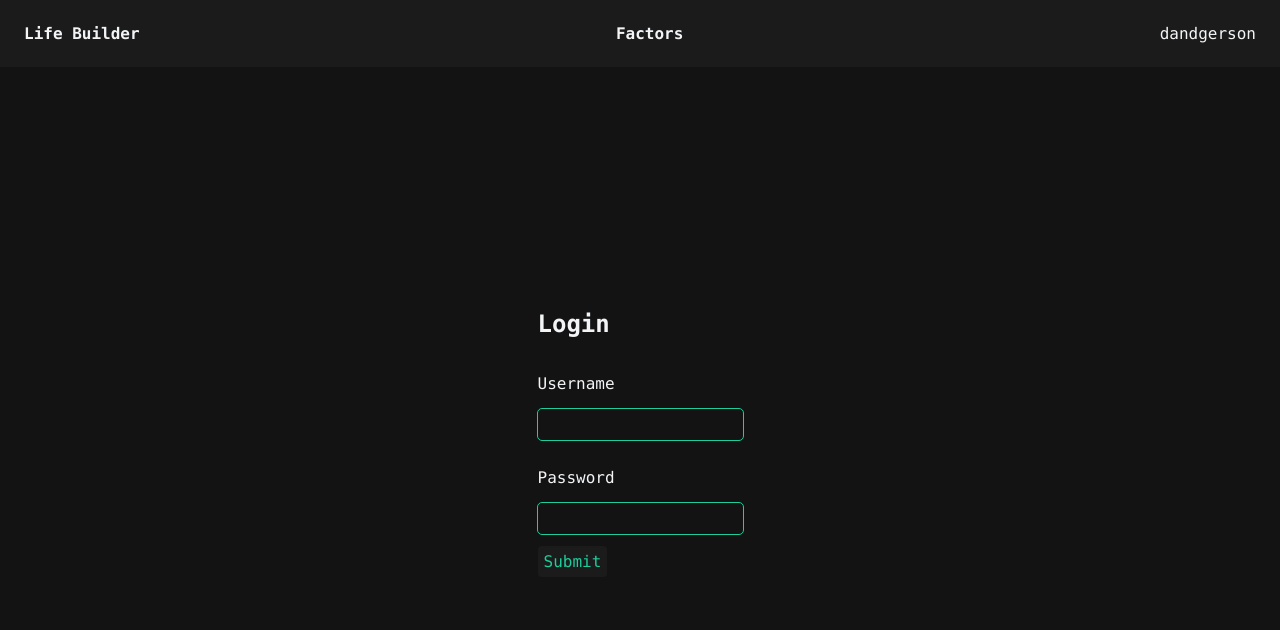
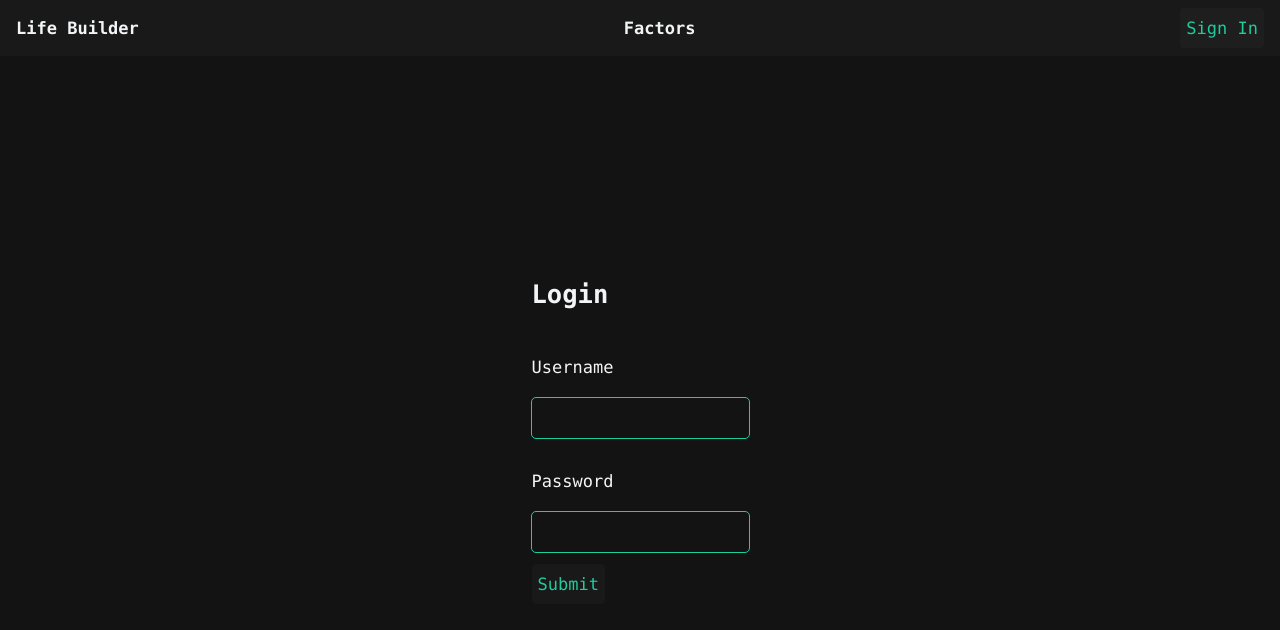
Before and after one commit to dandgerson/life-struggler, a React (Create React App) app: page /login in a window 1280 px wide. Shown: the top 630 px of the page. Built offline with nearby package versions, Linux system fonts and the light colour scheme.

Commit message:
add AuthStatus & tweak styles

```diff
--- a/src/routes/Layout/Layout.module.scss
+++ b/src/routes/Layout/Layout.module.scss
@@ -2,34 +2,6 @@
   display: flex;
   flex-direction: column;
   height: 100vh;
-}
-
-.header,
-.main {
-  padding: 24px;
-}
-
-.header {
-  text-align: right;
-  background-color: var(--background-dimmed);
-
-  display: flex;
-  justify-content: space-between;
-
-  nav {
-    display: flex;
-    gap: 12px;
-  }
-
-  .navlink {
-    font-weight: bold;
-    transition: color var(--transition-props);
-
-    &-active {
-      color: var(--accent);
-      text-shadow: 0px 0px 4px var(--accent);
-    }
-  }
 }
 
 .main {
@@ -40,4 +12,6 @@
 
   align-items: center;
   justify-content: center;
+
+  padding: var(--padding-vertical) var(--padding-horizontal);
 }
--- /dev/null
+++ b/src/routes/Layout/components/Header/AuthStatus.jsx
@@ -0,0 +1,22 @@
+import { useNavigate } from 'react-router-dom'
+
+import { useAuth } from 'services/Auth/AuthContext'
+
+const AuthStatus = () => {
+  const auth = useAuth()
+  const navigate = useNavigate()
+
+  return (
+    <div>
+      {auth.user ? auth.user : (
+        <button
+          onClick={() => navigate('/login')}
+        >
+          Sign In
+        </button>
+      )}
+    </div>
+  )
+}
+
+export default AuthStatus
--- a/src/routes/Layout/components/Header/Header.module.scss
+++ b/src/routes/Layout/components/Header/Header.module.scss
@@ -1,10 +1,11 @@
 .root {
-  padding: 24px;
+  padding: var(--padding-vertical) var(--padding-horizontal);
   text-align: right;
   background-color: var(--background-dimmed);
 
   display: flex;
   justify-content: space-between;
+  align-items: center;
 
   nav {
     display: flex;
--- a/src/routes/Layout/components/Header/index.jsx
+++ b/src/routes/Layout/components/Header/index.jsx
@@ -2,6 +2,8 @@ import { NavLink } from 'react-router-dom'
 import cl from 'clsx'
 
 import s from './Header.module.scss'
+
+import AuthStatus from 'routes/Layout/components/Header/AuthStatus'
 
 const Header = () => (
   <div className={s.root}>
@@ -28,9 +30,7 @@ const Header = () => (
       </NavLink>
     </nav>
 
-    <div>
-      dandgerson
-    </div>
+    <AuthStatus />
   </div>
 )
 
--- a/src/routes/Layout/index.jsx
+++ b/src/routes/Layout/index.jsx
@@ -2,12 +2,9 @@ import { Outlet } from 'react-router-dom'
 
 import s from './Layout.module.scss';
 
-
 import Header from 'routes/Layout/components/Header'
 
 const Layout = () => {
-
-
   return (
     <div className={s.root}>
       <Header />
--- a/src/routes/Login/Login.module.scss
+++ b/src/routes/Login/Login.module.scss
@@ -7,31 +7,4 @@
     flex-direction: column;
     gap: 12px;
   }
-
-  input {
-    outline: 1px solid var(--accent);
-    border-radius: 4px;
-    padding: 6px;
-    transition: box-shadow var(--transition-props);
-    color: var(--text-secondary);
-
-    &:focus {
-      box-shadow: 0px 0px 8px 0px var(--accent);
-    }
-  }
-
-  button {
-    display: block;
-    border-radius: 4px;
-    background-color: var(--background-dimmed);
-    color: var(--accent);
-    padding: 6px;
-    cursor: pointer;
-    transition: box-shadow var(--transition-props), outline var(--transition-props);
-
-    &:hover {
-      box-shadow: 0px 0px 4px 0px var(--accent);
-      outline: 1px solid var(--accent);
-    }
-  }
 }
--- a/src/services/Auth/RequireAuth.jsx
+++ b/src/services/Auth/RequireAuth.jsx
@@ -9,6 +9,10 @@ const RequireAuth = ({ children }) => {
   console.log({ auth })
 
   return auth.user ? children : (
+    // Redirect them to the /login page, but save the current location they were
+    // trying to go to when they were redirected. This allows us to send them
+    // along to that page after they login, which is a nicer user experience
+    // than dropping them off on the home page.
     <Navigate
       to='/login' state={{ from: location }}
       replace
--- a/src/styles/_dark-theme.scss
+++ b/src/styles/_dark-theme.scss
@@ -1,10 +1,10 @@
 body.theme-dark {
-  --dark: rgb(19, 19, 20);
-  --light: rgb(242, 244, 245);
+  --color-dark: 19, 19, 20;
+  --color-light: 242, 244, 245;
 
   --accent: rgb(29, 205, 155);
-  --background: var(--dark);
-  --background-dimmed: rgb(27, 27, 28);
-  --text-main: var(--light);
+  --background: rgb(var(--color-dark));
+  --background-dimmed: rgba(var(--color-light), 0.025);
+  --text-main: rgb(var(--color-light));
   --text-secondary: rgb(178, 187, 203);
 }
--- a/src/styles/_global.scss
+++ b/src/styles/_global.scss
@@ -1,7 +1,8 @@
 body {
   margin: 0;
-  font-family: 'Monaco', -apple-system, BlinkMacSystemFont, 'Segoe UI', 'Roboto', 'Oxygen', 'Ubuntu', 'Cantarell',
-    'Fira Sans', 'Droid Sans', 'Helvetica Neue', sans-serif;
+  font-family: var(--font-family-base);
+  font-size: var(--font-size-base);
+  line-height: var(--line-height-base);
   -webkit-font-smoothing: antialiased;
   -moz-osx-font-smoothing: grayscale;
 
@@ -84,3 +85,30 @@ p {
 code {
   font-family: source-code-pro, Menlo, Monaco, Consolas, 'Courier New', monospace;
 }
+
+input {
+  outline: 1px solid var(--accent);
+  border-radius: 4px;
+  padding: 6px;
+  transition: box-shadow var(--transition-props);
+  color: var(--text-secondary);
+
+  &:focus {
+    box-shadow: 0px 0px 8px 0px var(--accent);
+  }
+}
+
+button {
+  display: block;
+  border-radius: 4px;
+  background-color: var(--background-dimmed);
+  color: var(--accent);
+  padding: 6px;
+  cursor: pointer;
+  transition: box-shadow var(--transition-props), outline var(--transition-props);
+
+  &:hover {
+    box-shadow: 0px 0px 4px 0px var(--accent);
+    outline: 1px solid var(--accent);
+  }
+}
--- a/src/styles/_variables.scss
+++ b/src/styles/_variables.scss
@@ -1,3 +1,11 @@
 body {
   --transition-props: 200ms linear;
+
+  --padding-vertical: calc(1rem * 0.5);
+  --padding-horizontal: 1rem;
+
+  --font-size-base: 17px;
+  --line-height-base: 1.65;
+  --font-family-base: 'Monaco', -apple-system, BlinkMacSystemFont, 'Segoe UI', 'Roboto', 'Oxygen', 'Ubuntu', 'Cantarell',
+    'Fira Sans', 'Droid Sans', 'Helvetica Neue', sans-serif;
 }
```
